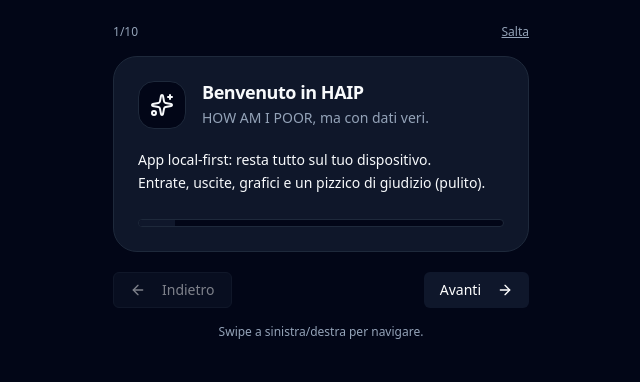
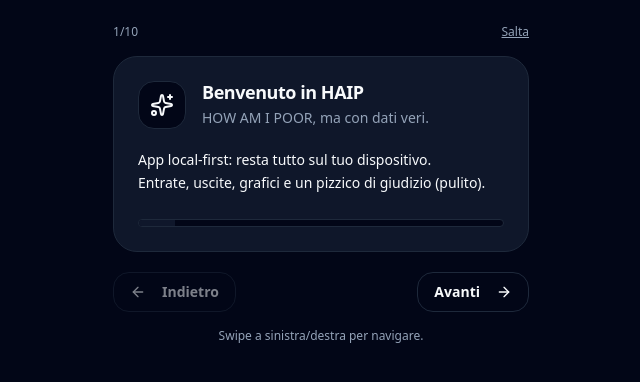
Before and after one commit to jhon-apps/how-am-i-poor, a React (Vite) app: page / in a window 1280 px wide. Shown: the top 382 px of the page, without its empty margins (319-959 px from the left). Built offline with nearby package versions, Linux system fonts and the light colour scheme.

Commit message:
button border fix

```diff
--- a/src/components/ui/button.jsx
+++ b/src/components/ui/button.jsx
@@ -3,47 +3,59 @@ import { Slot } from "@radix-ui/react-slot"
 import { cva } from "class-variance-authority"
 import { cn } from "@/lib/utils"
 
+// Design system:
+// - default: sempre con bordo visibile (anche in dark)
+// - outline: già bordato
+// - secondary: soft
+// - ghost/link: senza border
 const buttonVariants = cva(
     [
-        "inline-flex items-center justify-center gap-2 whitespace-nowrap rounded-md text-sm font-medium",
+        "inline-flex items-center justify-center gap-2",
+        "whitespace-nowrap rounded-2xl text-sm font-semibold",
         "transition-colors",
         "focus-visible:outline-none focus-visible:ring-2 focus-visible:ring-offset-2",
         "disabled:pointer-events-none disabled:opacity-50",
-        "[&_svg]:pointer-events-none [&_svg]:size-4 [&_svg]:shrink-0",
+        // per tema a CSS vars
+        "ring-offset-[rgb(var(--bg))]",
     ].join(" "),
     {
         variants: {
             variant: {
-                // Primary: deterministico (stile “call to action”)
-                default:
-                    "bg-slate-900 text-white hover:opacity-90 " +
-                    "focus-visible:ring-slate-400 focus-visible:ring-offset-[rgb(var(--bg))]",
-
-                destructive:
-                    "bg-rose-600 text-white hover:opacity-90 " +
-                    "focus-visible:ring-rose-300 focus-visible:ring-offset-[rgb(var(--bg))]",
-
-                outline:
-                    "border border-[rgb(var(--border))] bg-[rgb(var(--card))] text-[rgb(var(--fg))] " +
-                    "hover:bg-[rgb(var(--card-2))] " +
-                    "focus-visible:ring-slate-400 focus-visible:ring-offset-[rgb(var(--bg))]",
-
-                secondary:
-                    "bg-[rgb(var(--muted))] text-[rgb(var(--fg))] border border-[rgb(var(--border))] " +
-                    "hover:opacity-90 " +
-                    "focus-visible:ring-slate-400 focus-visible:ring-offset-[rgb(var(--bg))]",
-
-                ghost:
-                    "text-[rgb(var(--fg))] hover:bg-[rgb(var(--muted))] " +
-                    "focus-visible:ring-slate-400 focus-visible:ring-offset-[rgb(var(--bg))]",
-
-                link: "text-[rgb(var(--fg))] underline underline-offset-4 hover:opacity-80",
+                default: [
+                    // ✅ bordo sempre visibile
+                    "border border-[rgb(var(--border))]",
+                    // ✅ background coerente col tema (card-2) così non sparisce in dark
+                    "bg-[rgb(var(--card-2))] text-[rgb(var(--fg))]",
+                    // hover: leggero contrasto
+                    "hover:bg-[rgb(var(--card))]",
+                ].join(" "),
+                destructive: [
+                    "border border-rose-300/30",
+                    "bg-rose-600 text-white",
+                    "hover:bg-rose-600/90",
+                ].join(" "),
+                outline: [
+                    "border border-[rgb(var(--border))]",
+                    "bg-transparent text-[rgb(var(--fg))]",
+                    "hover:bg-[rgb(var(--card-2))]",
+                ].join(" "),
+                secondary: [
+                    "border border-[rgb(var(--border))]",
+                    "bg-[rgb(var(--card-2))] text-[rgb(var(--fg))]",
+                    "hover:bg-[rgb(var(--card))]",
+                ].join(" "),
+                ghost: [
+                    "border border-transparent",
+                    "bg-transparent text-[rgb(var(--fg))]",
+                    "hover:bg-[rgb(var(--card-2))]",
+                ].join(" "),
+                link: "bg-transparent text-[rgb(var(--fg))] underline-offset-4 hover:underline",
             },
             size: {
-                default: "h-9 px-4 py-2",
-                sm: "h-8 rounded-md px-3 text-xs",
-                lg: "h-10 rounded-md px-8",
-                icon: "h-9 w-9",
+                default: "h-10 px-4 py-2",
+                sm: "h-9 px-3",
+                lg: "h-11 px-6",
+                icon: "h-10 w-10 p-0",
             },
         },
         defaultVariants: {
@@ -53,7 +65,8 @@ const buttonVariants = cva(
     }
 )
 
-const Button = React.forwardRef(({ className, variant, size, asChild = false, ...props }, ref) => {
+const Button = React.forwardRef(
+    ({ className, variant, size, asChild = false, ...props }, ref) => {
         const Comp = asChild ? Slot : "button"
         return (
             <Comp
@@ -62,7 +75,8 @@ const Button = React.forwardRef(({ className, variant, size, asChild = false, ..
                 {...props}
             />
         )
-})
+    }
+)
 Button.displayName = "Button"
 
 export { Button, buttonVariants }
```
Lines whose indentation alone changed are shown as unchanged.
